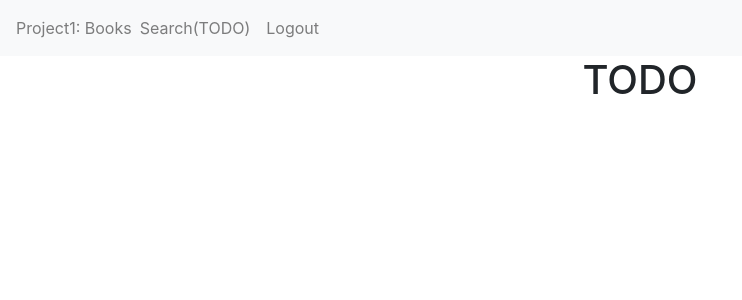
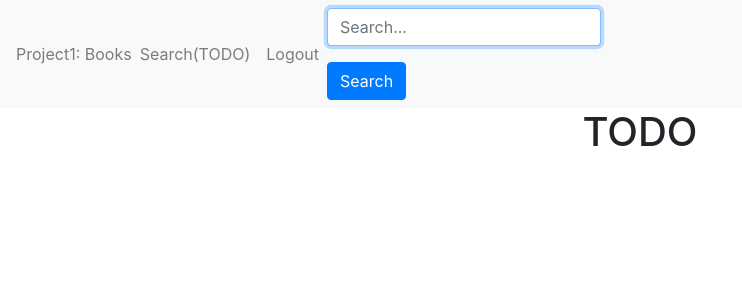
Before and after one commit to Faaab/cs50w-project1, a Flask app: page /loginhome in a window 1280 px wide. Shown: the top 300 px of the page, without its empty margins (0-742 px from the left). Run offline with Flask 2, Linux system fonts and the light colour scheme; the visitor is signed in with stand-in values (Sample User, id 1); some libraries are stand-ins or nearby versions.

Commit message:
Add search bar to navbar in logged-in pages

```diff
--- a/templates/loggedin.html
+++ b/templates/loggedin.html
@@ -6,6 +6,7 @@
   <meta name="viewport" content="width-device-width, initial-scale=1.0">
   <link rel="stylesheet" href="https://stackpath.bootstrapcdn.com/bootstrap/4.1.3/css/bootstrap.min.css" integrity="sha384-MCw98/SFnGE8fJT3GXwEOngsV7Zt27NXFoaoApmYm81iuXoPkFOJwJ8ERdknLPMO" crossorigin="anonymous">
 </head>
+
 <body>
   <nav class="navbar navbar-expand-lg navbar-light bg-light">
     <span class="navbar-text">Project1: Books</span>
@@ -18,6 +19,13 @@
         <a class="nav-link" href="/logout">Logout</a>
       </li>
     </ul>
+
+    <form action="/search" method="get">
+      <div class="form-group">
+        <input type="text" class="form-control" placeholder="Search..." autofocus name="search"/>
+      </div>
+      <button type="submit" class="btn btn-primary">Search</button>
+    </form>
   </nav>
 
   {% block body %}
```
